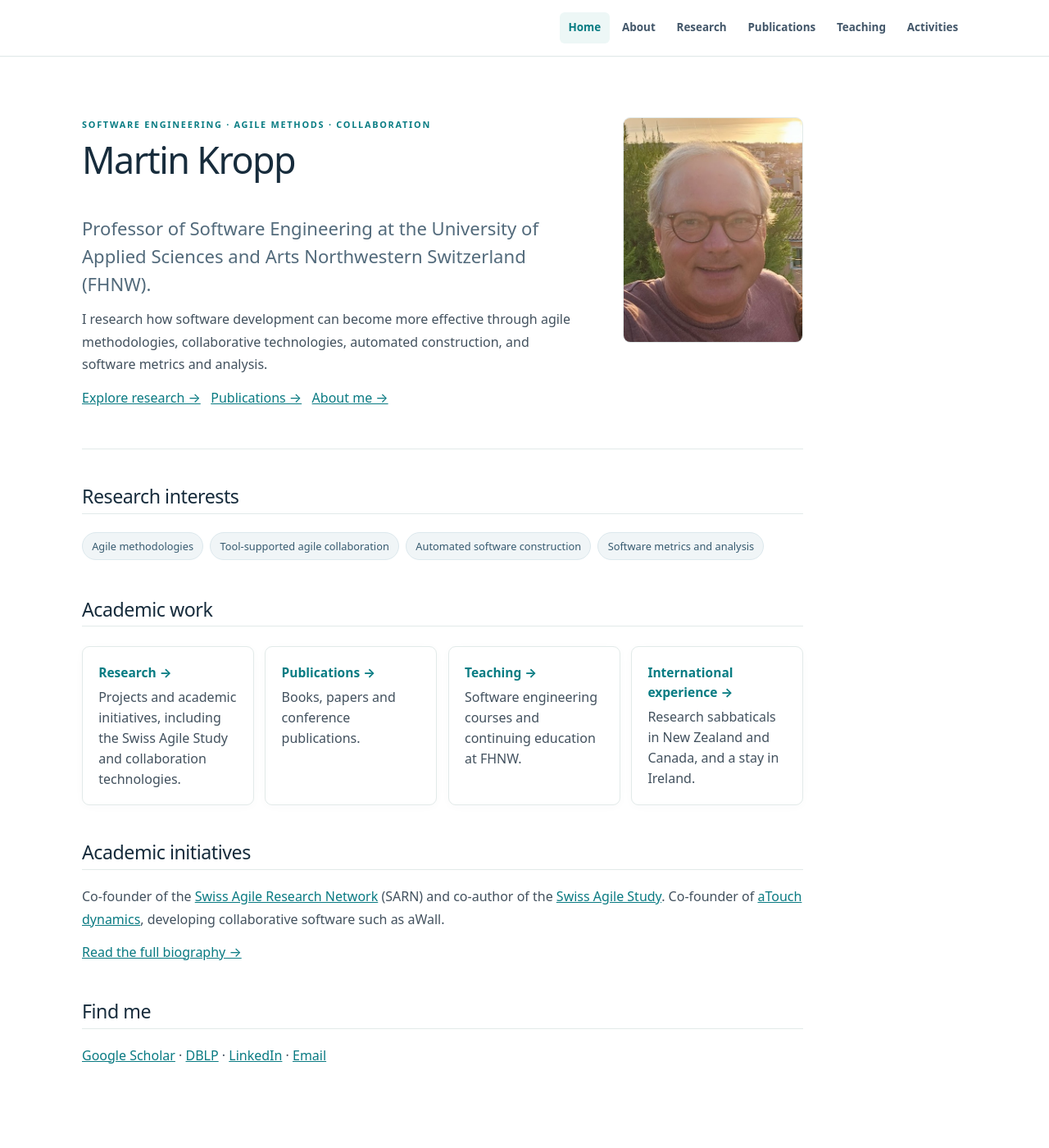
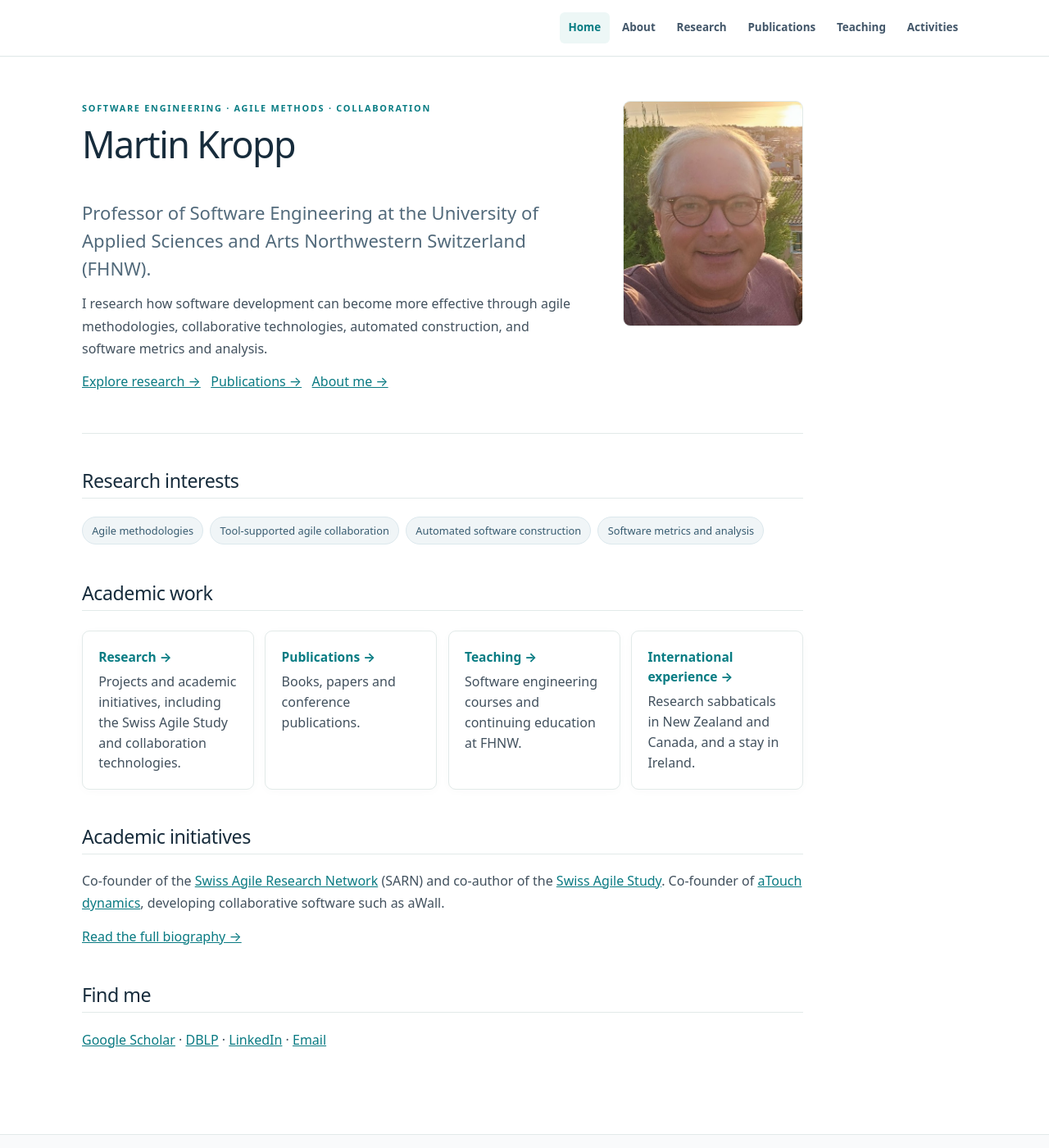
Before and after one commit to martinkropp/martinkropp.github.io, a Jekyll site: the page built from index.md, in a window 1280 px wide and 1400 px high. Shown: the whole window at 82% size. Built offline with Jekyll 4.4.1, drawn with Linux system fonts in a browser that asks for light colours.

Commit message:
Align homepage heading vertically with other page titles

```diff
--- a/assets/css/site.css
+++ b/assets/css/site.css
@@ -139,3 +139,6 @@
 .hero-with-photo .hero-content{min-width:0}
 .hero-portrait{display:block;width:100%;max-width:220px;height:auto;aspect-ratio:4/5;object-fit:cover;object-position:center top;border-radius:9px;border:1px solid var(--line)}
 @media(max-width:650px){.hero-with-photo{grid-template-columns:1fr}.hero-portrait{grid-row:1;max-width:155px;aspect-ratio:4/5}}
+
+/* Match the homepage heading's vertical start with all other page titles. */
+.hero.hero-with-photo{padding-top:0}
```
